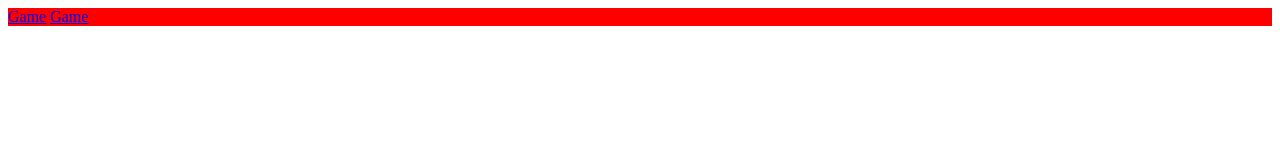
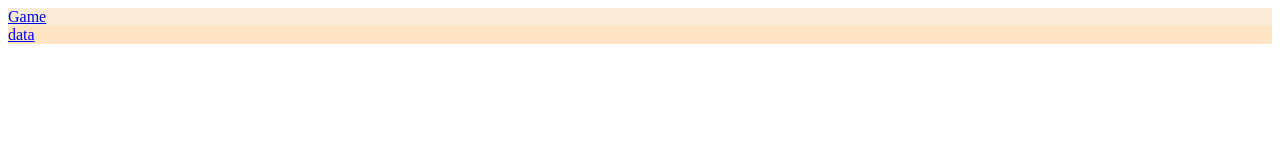
Before and after one commit to KAM1KOU/KAM1KOU.github.io, a plain HTML site: page index.html in a window 1280 px wide. Drawn offline with Linux system fonts and the light colour scheme.

Commit message:
Update index.html

```diff
--- a/index.html
+++ b/index.html
@@ -6,9 +6,11 @@
     <title>KAM1KOU的家</title>
 </head>
 <body>
-    <div style="height: 100%; background-color: red;">
+    <div style="height: 100%; background-color: antiquewhite;">
         <a href="https://www.bilibili.com/blackboard/fe/activity-HQjQSdd3L8.html">Game</a>
-        <a href="https://github.com/youhuangla/Note/blob/main/web/github.md">Game</a>
+    </div>
+    <div style="height: 100%; background-color: bisque;">
+        <a href="https://github.com/youhuangla/Note/blob/main/web/github.md">data</a>
     </div>
 </body>
 </html>
```
